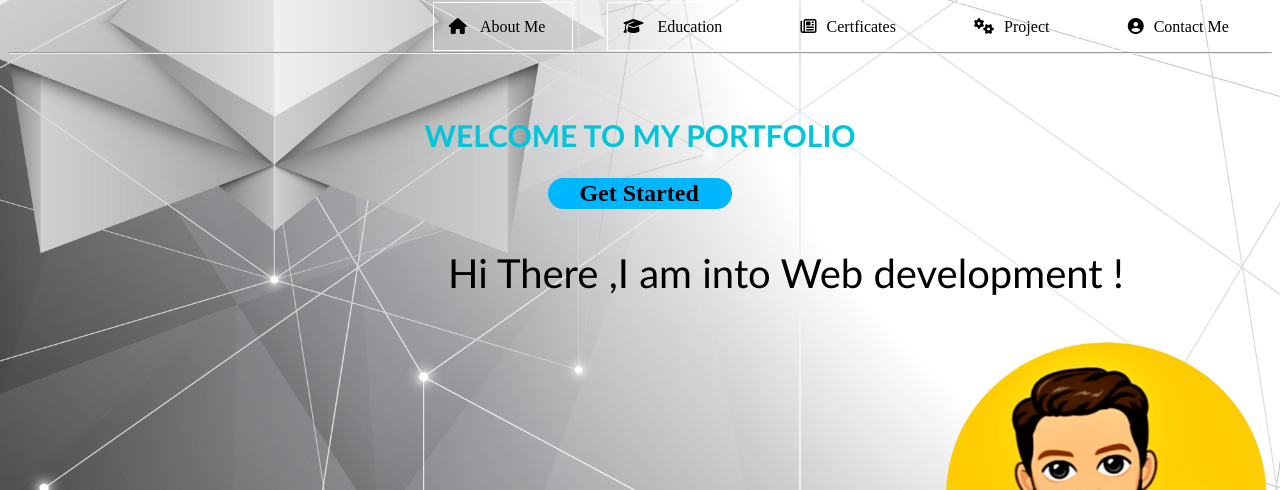
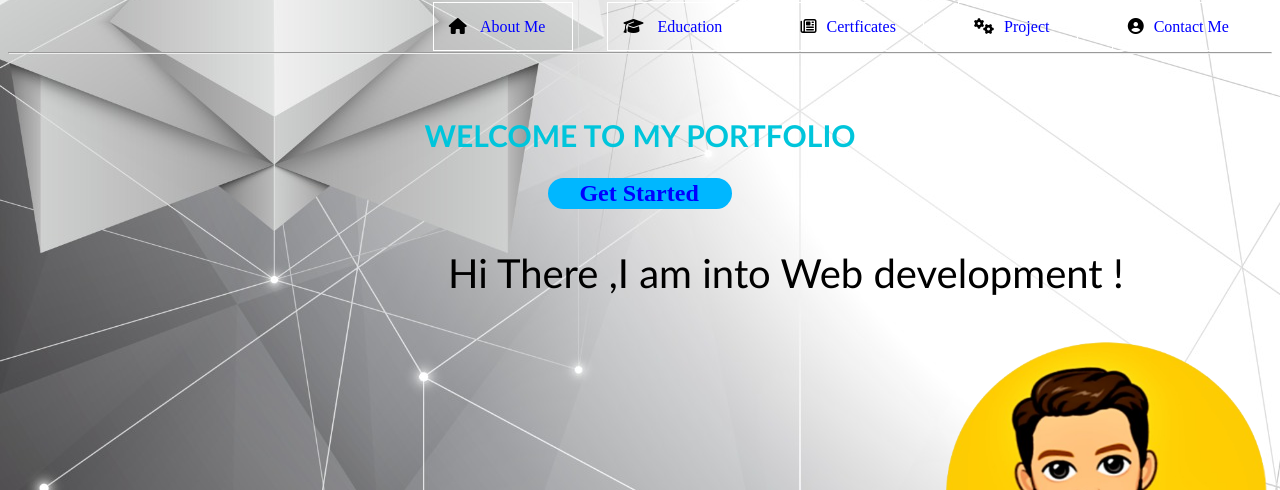
Before and after one commit to LogeshProject/myportfolio.github.io, a plain HTML site: page index.html in a window 1280 px wide. Shown: the part 310-800 px from the top of the page. Drawn offline with Linux system fonts and the light colour scheme.

Commit message:
Update index.html

```diff
--- a/index.html
+++ b/index.html
@@ -70,7 +70,7 @@
             text-decoration: none;
         }
         a:link{
-            color: black;
+            color: blue;
         }
 
 
```
